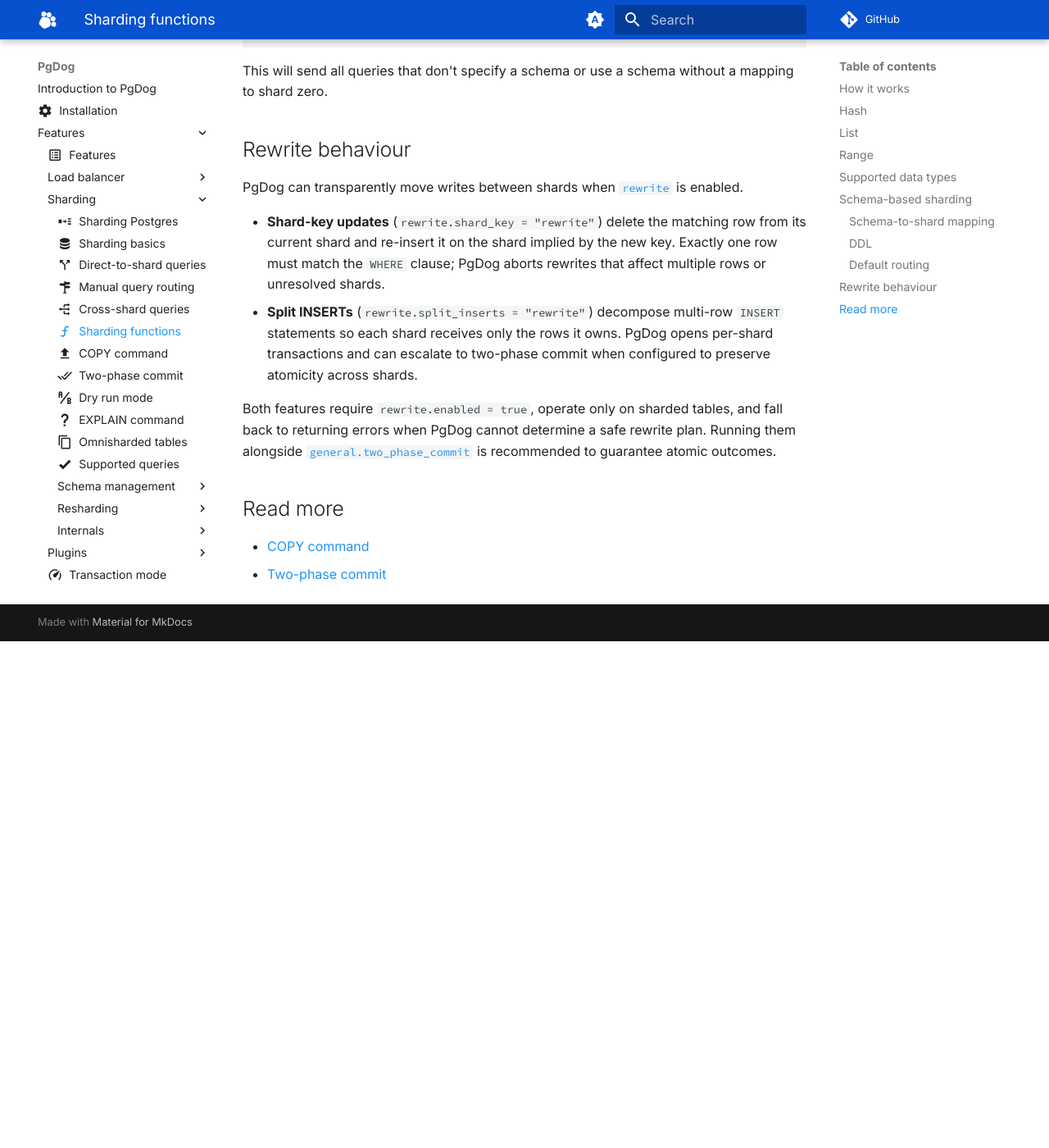
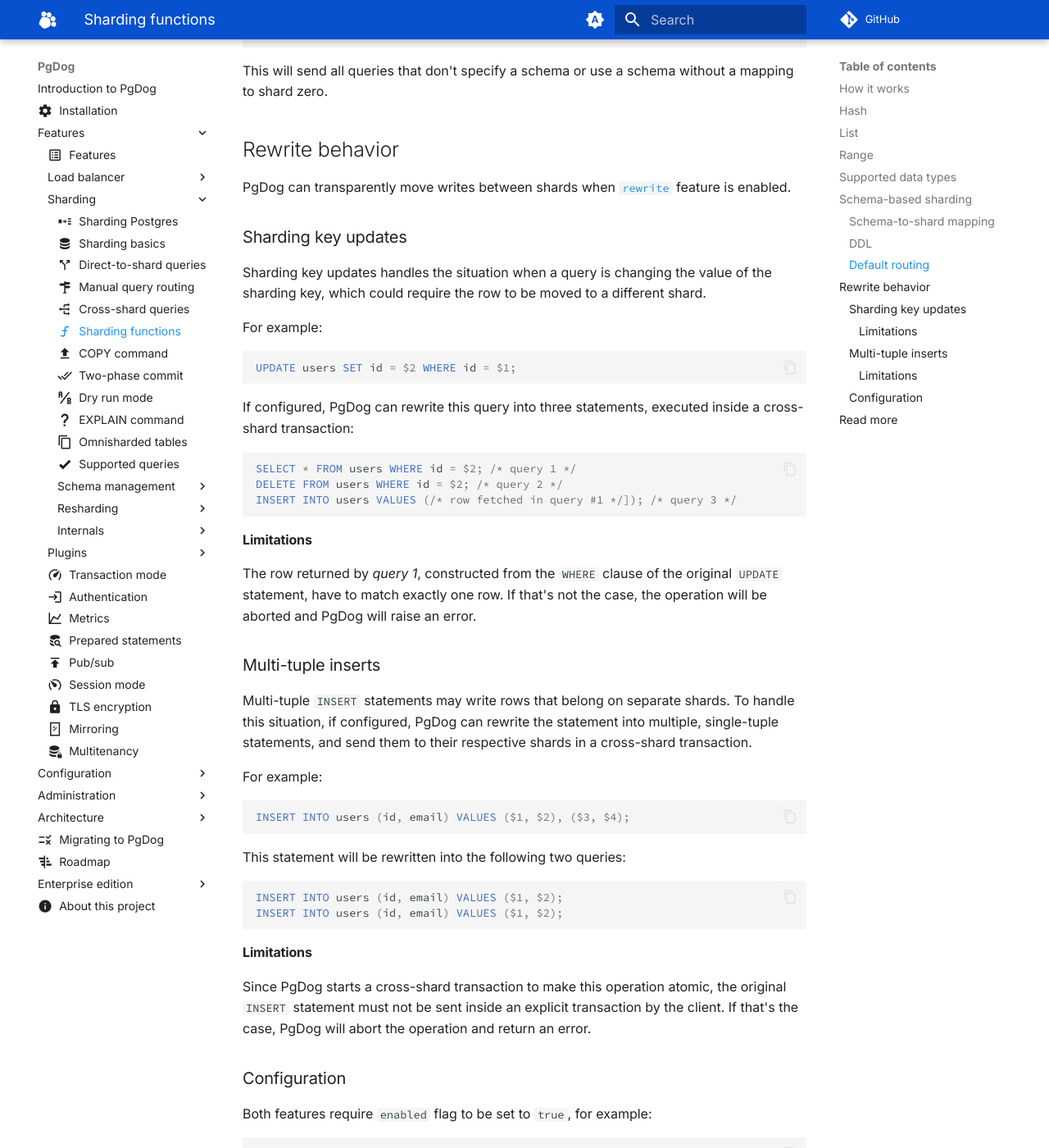
Before and after one commit to pgdogdev/docs, an MkDocs documentation site: the page built from docs/features/sharding/sharding-functions.md, in a window 1280 px wide and 1400 px high, scrolled down 4861 px. Shown: the whole window at 82% size. Built offline with MkDocs 1.6.1 and Material for MkDocs 9.7.7, drawn with Linux system fonts in a browser that asks for light colours; comment, search, counter and statistics services are not loaded; before the commit the page ends 5643 px from its top, so only the background shows below that; some of the changed text lies outside the part shown.

Commit message:
Some cleanup

````diff
--- a/docs/configuration/pgdog.toml/rewrite.md
+++ b/docs/configuration/pgdog.toml/rewrite.md
@@ -17,16 +17,16 @@
 
 | Field | Description | Default |
 | --- | --- | --- |
-| `enabled` | Master toggle; when `false`, PgDog parses but never applies rewrite plans. | `false` |
-| `shard_key` | Behaviour when an `UPDATE` changes a sharding key.<br>`error` rejects the statement.<br>`rewrite` migrates the row between shards.<br>`ignore` forwards it unchanged. | `"error"` |
-| `split_inserts` | Behaviour when a sharded table receives a multi-row `INSERT`.<br>`error` rejects the statement.<br>`rewrite` fans the rows out to their shards.<br>`ignore` forwards it unchanged. | `"error"` |
+| `enabled` | Master toggle: when `false`, PgDog parses but never applies rewrite plans. | `false` |
+| `shard_key` | Behaviour when an `UPDATE` changes a sharding key: `error` rejects the statement,<br>`rewrite` migrates the row between shards,<br>`ignore` forwards it unchanged. | `"error"` |
+| `split_inserts` | Behaviour when a sharded table receives a multi-row `INSERT`: `error` rejects the statement, `rewrite` fans the rows out to their shards, `ignore` forwards it unchanged. | `"error"` |
 
 !!! note "Two-phase commit"
-    PgDog recommends enabling [`general.two_phase_commit`](general.md#two_phase_commit) when either policy is set to `rewrite`. Without it, rewrites are committed shard-by-shard and can leave partial changes if a shard fails.
+    PgDog recommends enabling [two-phase commit](../../features/sharding/2pc.md) when either policy is set to `rewrite`. Without it, rewrites are committed shard-by-shard and can leave partial changes if a shard fails.
 
 ## Runtime overrides
 
-The admin database exposes these toggles via `SET`:
+The admin database exposes these toggles via `SET` command:
 
 ```postgresql
 SET rewrite_enabled TO true;                -- mirrors [rewrite].enabled
@@ -34,12 +34,39 @@
 SET rewrite_split_inserts TO rewrite;       -- error | rewrite | ignore
 ```
 
-Switches apply to subsequent sessions once the cluster reloads configuration. Session-level overrides allow canary testing before persisting them in `pgdog.toml`.
+The setting changes are applied immediately. These overrides allow canary testing before persisting them in `pgdog.toml`.
 
 ## Limitations
 
-* Shard-key rewrites require the `WHERE` clause to resolve to a single row; otherwise PgDog rolls back and raises `rewrite.shard_key="rewrite" is not yet supported ...`.
-* Split INSERT rewrites must run outside explicit transactions so PgDog can orchestrate per-shard `BEGIN`/`COMMIT` cycles. Inside a transaction PgDog returns `25001` and leaves the client transaction intact.
-* Both features fall back to `error` semantics while `rewrite.enabled = false` or when PgDog cannot determine a target shard.
+### Sharding key updates
 
-See [feature docs](../../features/sharding/sharding-functions.md#rewrite-behaviour) for walkthroughs of these flows.
+Sharding key rewrites in an `UPDATE` clause have to resolve to a single row. If the sharding key isn't unique or the `WHERE` clause has an incorrect `OR` condition, for example, PgDog will rollback the transaction and raise an error.
+
+For example:
+
+```postgresql
+UPDATE users SET id = 5 WHERE admin = true;
+```
+
+On a single-shard deployment, this would raise an unique index violation error. On a cross-shard deployment, PgDog rewrite engine will block cross-shard updates that could potentially affect multiple rows.
+
+### Multi-tuple inserts
+
+`INSERT` statements with multiple tuples have to be executed outside of an explicit transaction. PgDog needs to start a cross-shard transaction to safely commit the rows to multiple shards, and an existing transaction will interfere with its internal state.
+
+For example:
+
+```postgresql
+BEGIN;
+INSERT INTO users VALUES ($1, $2), ($3, $4);
+```
+
+This scenario will raise an error (code `25001`).
+
+### Default behavior
+
+Both split inserts and sharding key updates fallback to raising an error if `enabled` is set to `false`.
+
+### Read more
+
+- [Rewrite behavior](../../features/sharding/sharding-functions.md#rewrite-behaviour)
--- a/docs/features/sharding/sharding-functions.md
+++ b/docs/features/sharding/sharding-functions.md
@@ -180,14 +180,65 @@
 
 This will send all queries that don't specify a schema or use a schema without a mapping to shard zero.
 
-## Rewrite behaviour
+## Rewrite behavior
 
-PgDog can transparently move writes between shards when [`rewrite`](../../configuration/pgdog.toml/rewrite.md) is enabled.
+PgDog can transparently move writes between shards when [`rewrite`](../../configuration/pgdog.toml/rewrite.md) feature is enabled.
 
-* **Shard-key updates** (`rewrite.shard_key = "rewrite"`) delete the matching row from its current shard and re-insert it on the shard implied by the new key. Exactly one row must match the `WHERE` clause; PgDog aborts rewrites that affect multiple rows or unresolved shards.
-* **Split INSERTs** (`rewrite.split_inserts = "rewrite"`) decompose multi-row `INSERT` statements so each shard receives only the rows it owns. PgDog opens per-shard transactions and can escalate to two-phase commit when configured to preserve atomicity across shards.
+### Sharding key updates
 
-Both features require `rewrite.enabled = true`, operate only on sharded tables, and fall back to returning errors when PgDog cannot determine a safe rewrite plan. Running them alongside [`general.two_phase_commit`](../../configuration/pgdog.toml/general.md#two_phase_commit) is recommended to guarantee atomic outcomes.
+Sharding key updates handles the situation when a query is changing the value of the sharding key, which could require the row to be moved to a different shard.
+
+For example:
+
+```postgresql
+UPDATE users SET id = $2 WHERE id = $1;
+```
+
+If configured, PgDog can rewrite this query into three statements, executed inside a cross-shard transaction:
+
+```postgresql
+SELECT * FROM users WHERE id = $2; /* query 1 */
+DELETE FROM users WHERE id = $2; /* query 2 */
+INSERT INTO users VALUES (/* row fetched in query #1 */]); /* query 3 */
+```
+
+#### Limitations
+
+The row returned by _query 1_, constructed from the `WHERE` clause of the original `UPDATE` statement, have to match exactly one row. If that's not the case, the operation will be aborted and PgDog will raise an error.
+
+### Multi-tuple inserts
+
+Multi-tuple `INSERT` statements may write rows that belong on separate shards. To handle this situation, if configured, PgDog can rewrite the statement into multiple, single-tuple statements, and send them to their respective shards in a cross-shard transaction.
+
+For example:
+
+```postgresql
+INSERT INTO users (id, email) VALUES ($1, $2), ($3, $4);
+```
+
+This statement will be rewritten into the following two queries:
+
+```postgresql
+INSERT INTO users (id, email) VALUES ($1, $2);
+INSERT INTO users (id, email) VALUES ($1, $2);
+```
+
+#### Limitations
+
+Since PgDog starts a cross-shard transaction to make this operation atomic, the original `INSERT` statement must not be sent inside an explicit transaction by the client. If that's the case, PgDog will abort the operation and return an error.
+
+### Configuration
+
+Both features require `enabled` flag to be set to `true`, for example:
+
+```toml
+[rewrite]
+enabled = true
+split_inserts = "rewrite"
+shard_key = "rewrite"
+```
+
+If a safe rewrite plan cannot be determined, PgDog will abort the transaction and return an error. To guarantee cross-shard atomicity of the operation, consider enabling [two-phase commit](2pc).
 
 ## Read more
 
````
Also changed, not shown: docs/features/transaction-mode.md (+26 -0 lines).
